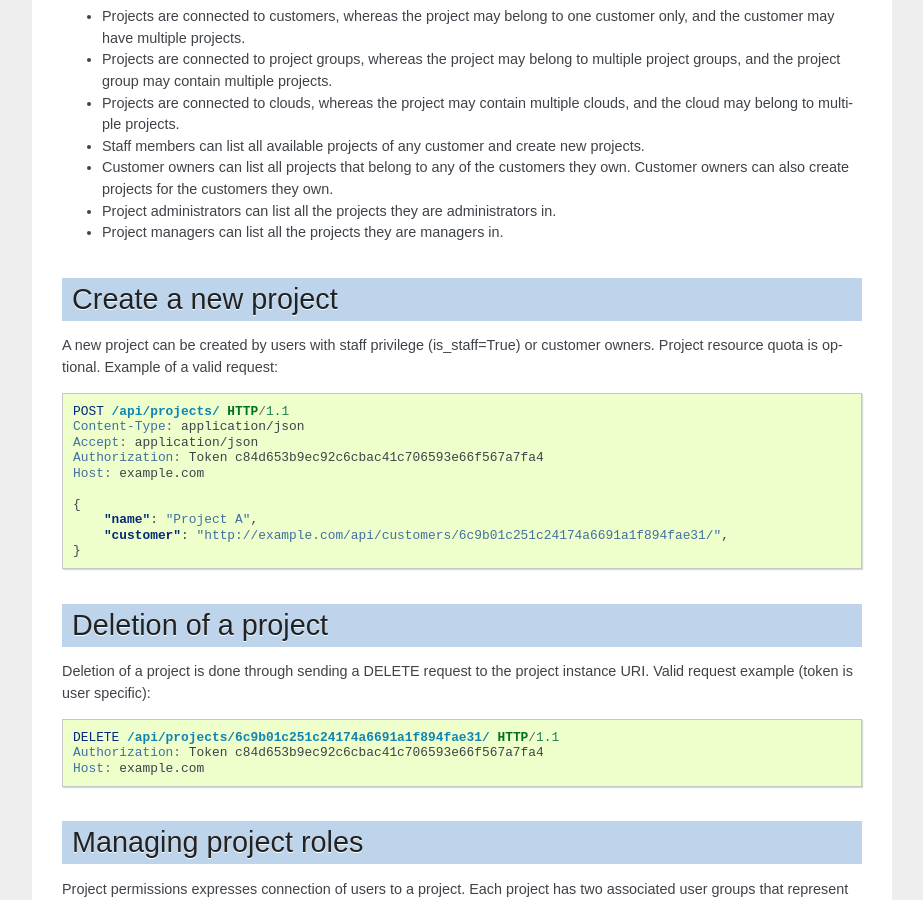
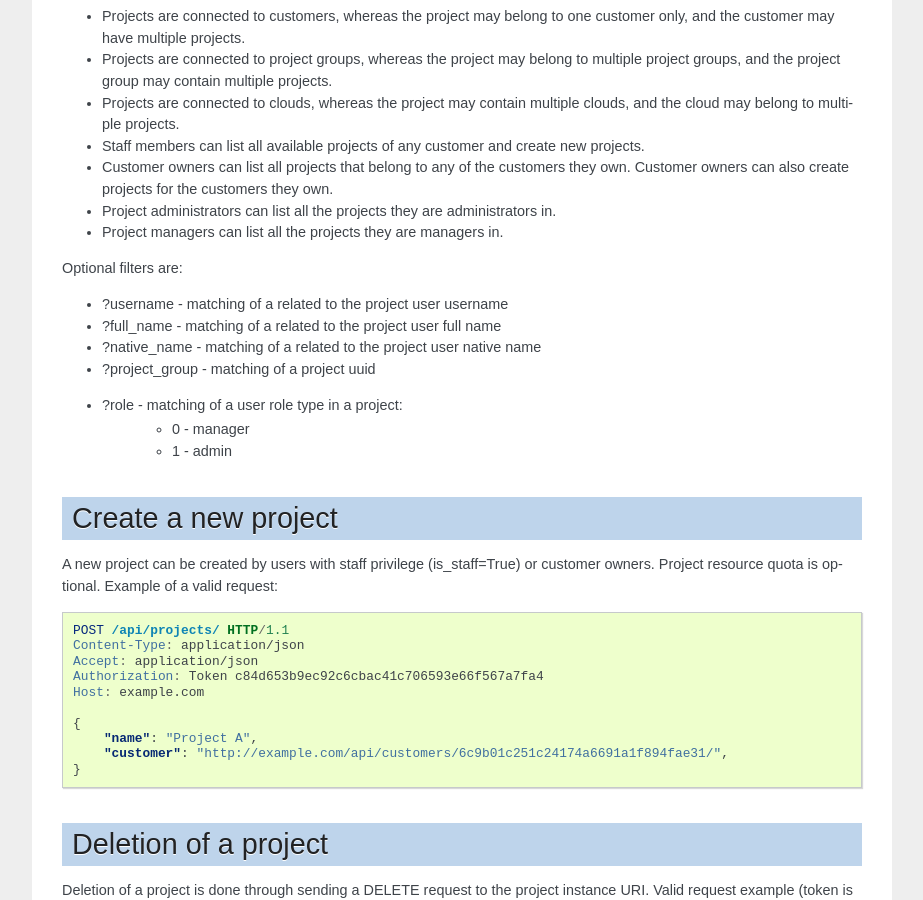
Before and after one commit to opennode/waldur-core, a Sphinx documentation site: the page built from docs/api/project.rst, in a window 1280 px wide and 900 px high, scrolled down 814 px. Shown: the whole window, without its empty margins (198-1121 px from the left). Built offline with Sphinx 7.4.7, drawn with Linux system fonts in a browser that asks for light colours.

Commit message:
Add and document filtering of permissions by role
itacloud-2835

```diff
--- a/docs/api/project.rst
+++ b/docs/api/project.rst
@@ -43,6 +43,16 @@ Project permissions
 - Customer owners can list all projects that belong to any of the customers they own. Customer owners can also create projects for the customers they own.
 - Project administrators can list all the projects they are administrators in.
 - Project managers can list all the projects they are managers in.
+
+Optional filters are:
+
+- ?username - matching of a related to the project user username
+- ?full_name - matching of a related to the project user full name
+- ?native_name - matching of a related to the project user native name
+- ?project_group - matching of a project uuid
+- ?role - matching of a user role type in a project:
+    * 0 - manager
+    * 1 - admin
 
 Create a new project
 --------------------
```
Also changed, not shown: docs/api/customer.rst (+5 -3 lines), docs/api/project_group.rst (+9 -0 lines), 1 other file.
